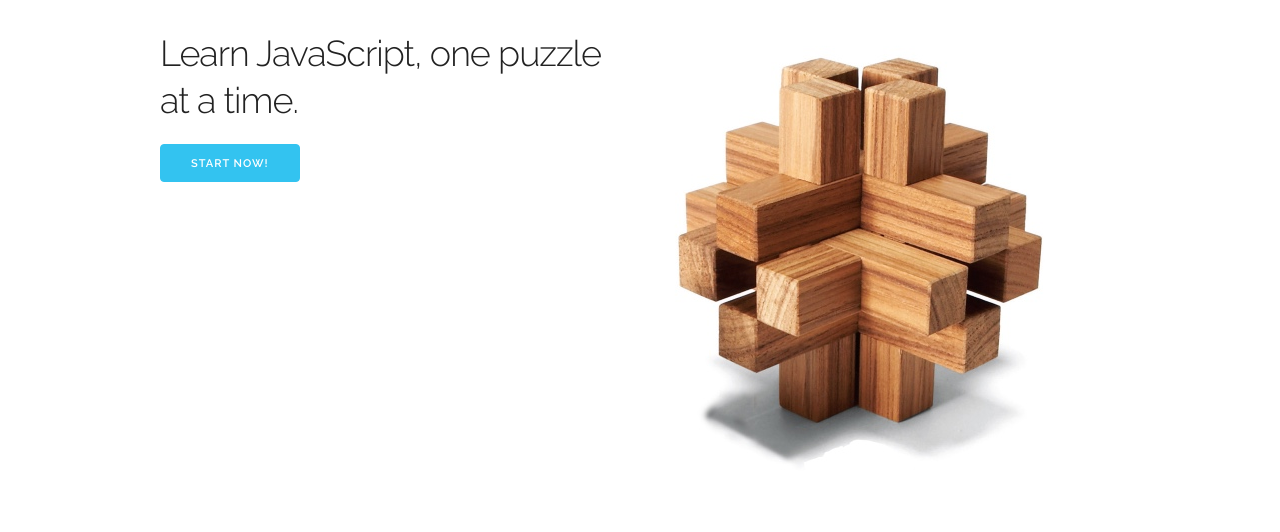
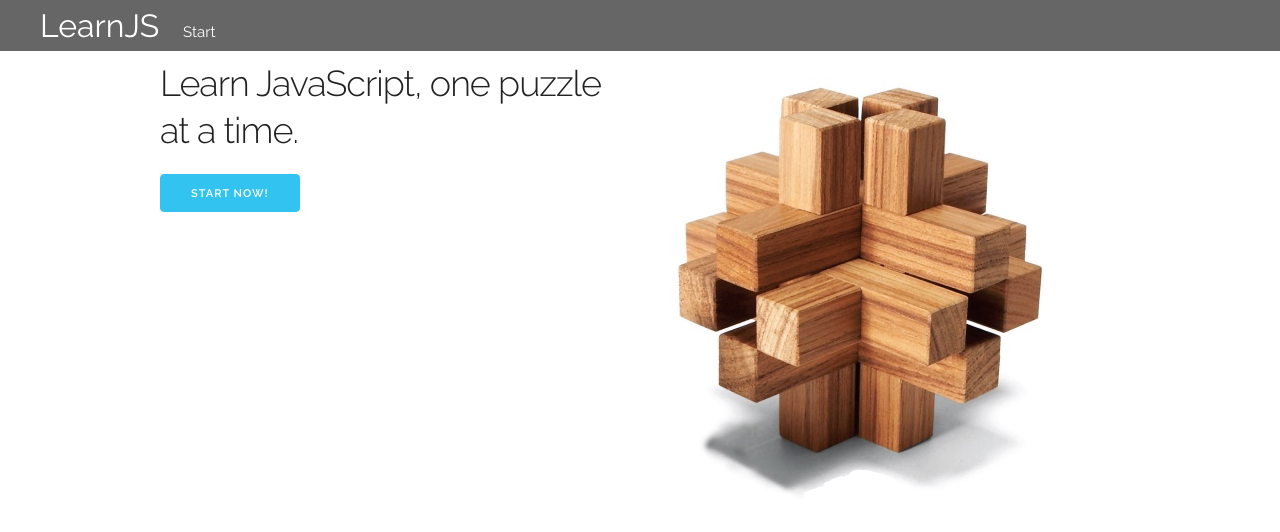
Before and after one commit to angelahe/SPAtext, a website: page public/index.html in a window 1280 px wide. Drawn offline with nearby package versions, Linux system fonts and the light colour scheme.

Commit message:
add nav toolbar to top

```diff
--- a/public/app.js
+++ b/public/app.js
@@ -82,6 +82,7 @@ learnjs.landingView = function() {
 learnjs.showView = function(hash) {
   var routes = {
     '#problem':learnjs.problemView,
+    '#':learnjs.landingView,
     '':learnjs.landingView
   };
   var hashParts = hash.split('-');
--- a/public/index.html
+++ b/public/index.html
@@ -10,12 +10,51 @@
     <script src='/vendor.js'></script>
     <script src='/app.js'></script>
     <style type="text/css" media="all">
-      body { margin-top: 30px; }
+      body { margin-top: 60px; }
       .templates {display:none;}
+      .fixed-width-text { font-family: "Consolas","Courier New",monospace }
+      .no-select {
+        user-select: none;
+        -webkit-user-select: none;
+        -ms-user-select: none;
+        -moz-user-select: none;
+      }
+      .nav-container {
+        padding-left: 40px;
+        background: #666;
+      }
+      .nav-container a { color: white; }
+      .fixed-top {
+        position: fixed;
+        top: 0px;
+        z-index: 1024;
+      }
+      .inline-list {
+        margin-bottom: 0px; /* Skeleton reset */
+      }
+      .inline-list li {
+        display: inline;
+        margin: 0 20px 0 0;
+      }
+      .hover-links a { text-decoration: none; }
+      .hover-links a:hover { text-decoration: underline; }
+      .navbar-padding {
+        padding-top: 7px;
+        display: inline-block;
+      }
+      .text-lg {
+        font-size: 32px;
+      }
     </style>
   </head>
   <body>
     <div class='markup'>
+      <div class='nav-container no-select fixed-top u-full-width'>
+        <ul class='inline-list hover-links nav-list six columns'>
+          <li><a class='text-lg' href="#">LearnJS</a></li>
+          <li><a href="#problem-1">Start</a></li>
+        </ul>
+      </div>
       <div class='view-container container'>
       </div>
       <div class='templates'>
@@ -35,7 +74,7 @@
           <p data-name='description'></p>
           <pre><code data-name='code'></code></pre>
           <form>
-            <textarea class='u-full-width answer'>
+            <textarea class='u-full-width answer fixed-width-text'>
             </textarea>
             <div>
               <button class='button-primary check-btn'>Check Answer</button>
```
